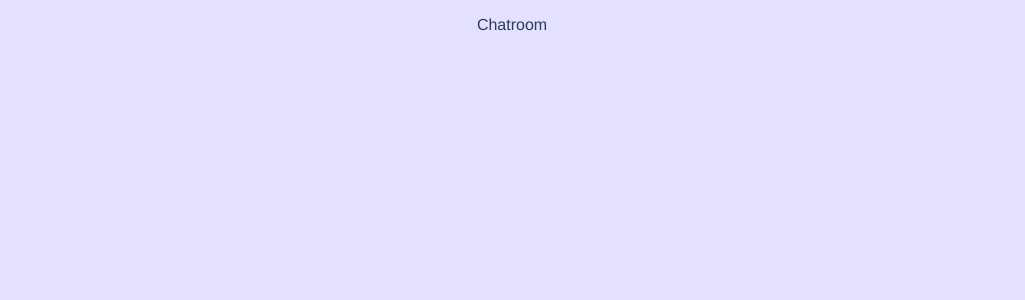
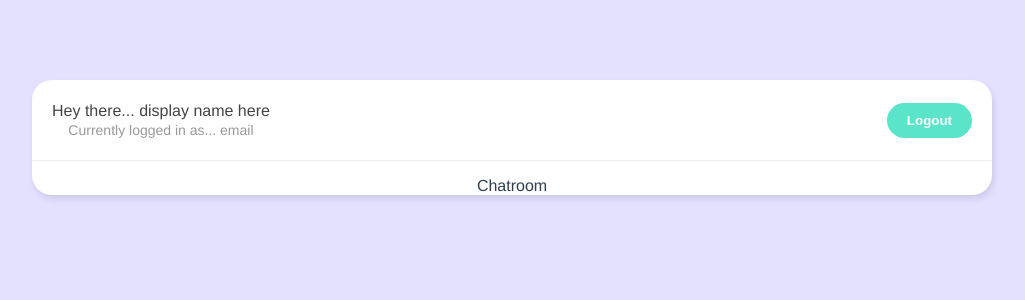
Before and after one commit to thinhnw/live-chat, a Vue app: page /chatroom in a window 1280 px wide. Shown: the top 300 px of the page, without its empty margins (128-1153 px from the left). Built offline with nearby package versions, Linux system fonts and the light colour scheme.

Commit message:
Style chat room

```diff
--- /dev/null
+++ b/src/components/Navbar.vue
@@ -0,0 +1,19 @@
+<template>
+    <nav>
+        <div>
+            <p>Hey there... display name here</p>
+            <p class="email">Currently logged in as... email</p>
+        </div>
+        <button>Logout</button>
+    </nav>
+</template>
+
+<script>
+export default {
+
+}
+</script>
+
+<style>
+
+</style>
--- a/src/views/Chatroom.vue
+++ b/src/views/Chatroom.vue
@@ -1,13 +1,33 @@
 <template>
-    <p>Chatroom</p>
+    <div class="container">
+        <Navbar />
+        <p>Chatroom</p>
+    </div>
 </template>
 
 <script>
+import Navbar from '../components/Navbar.vue'
+
 export default {
-
+    components: { Navbar }
 }
 </script>
 
 <style>
-
+nav {
+    padding: 20px;
+    border-bottom: 1px solid #eee;
+    display: flex;
+    justify-content: space-between;
+    align-items: center;
+}
+nav p {
+    margin: 2px auto;
+    font-size: 16px;
+    color: #444;
+}
+nav p.email {
+    font-size: 14px;
+    color: #999;
+}
 </style>
```
